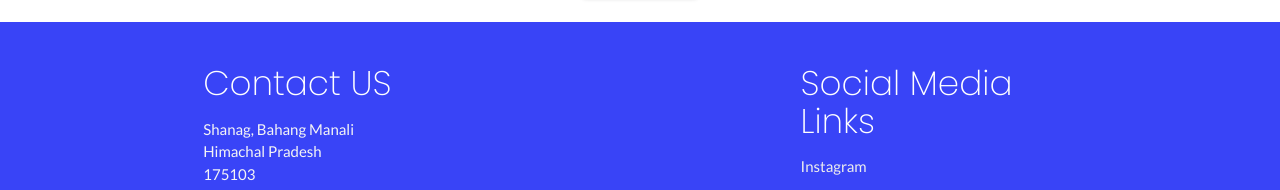
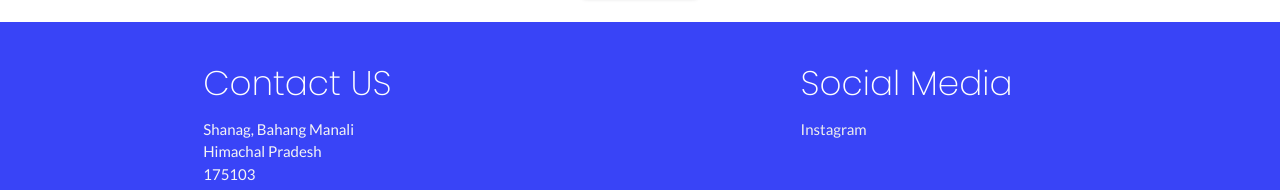
Before and after one commit to NorthTreker/northtreker, a plain HTML site: page index.html in a window 1280 px wide. Shown: the part 4072-4262 px from the top of the page. Drawn offline with nearby package versions, Linux system fonts and the light colour scheme; a script that the page names is missing.

Commit message:
checking success

```diff
--- a/index.html
+++ b/index.html
@@ -349,7 +349,7 @@
 					</p>
               </div>
               <div class="col l4 offset-l2 s12">
-                <h4 class="white-text heading-page">Social Media Links</h4>
+                <h4 class="white-text heading-page">Social Media</h4>
                 <ul>
                   <!-- <li><a class="grey-text text-lighten-3" href="">Facebook</a></li> -->
                   <li><a class="grey-text text-lighten-3" href="https://www.instagram.com/northtrekers/">Instagram</a></li>
```
